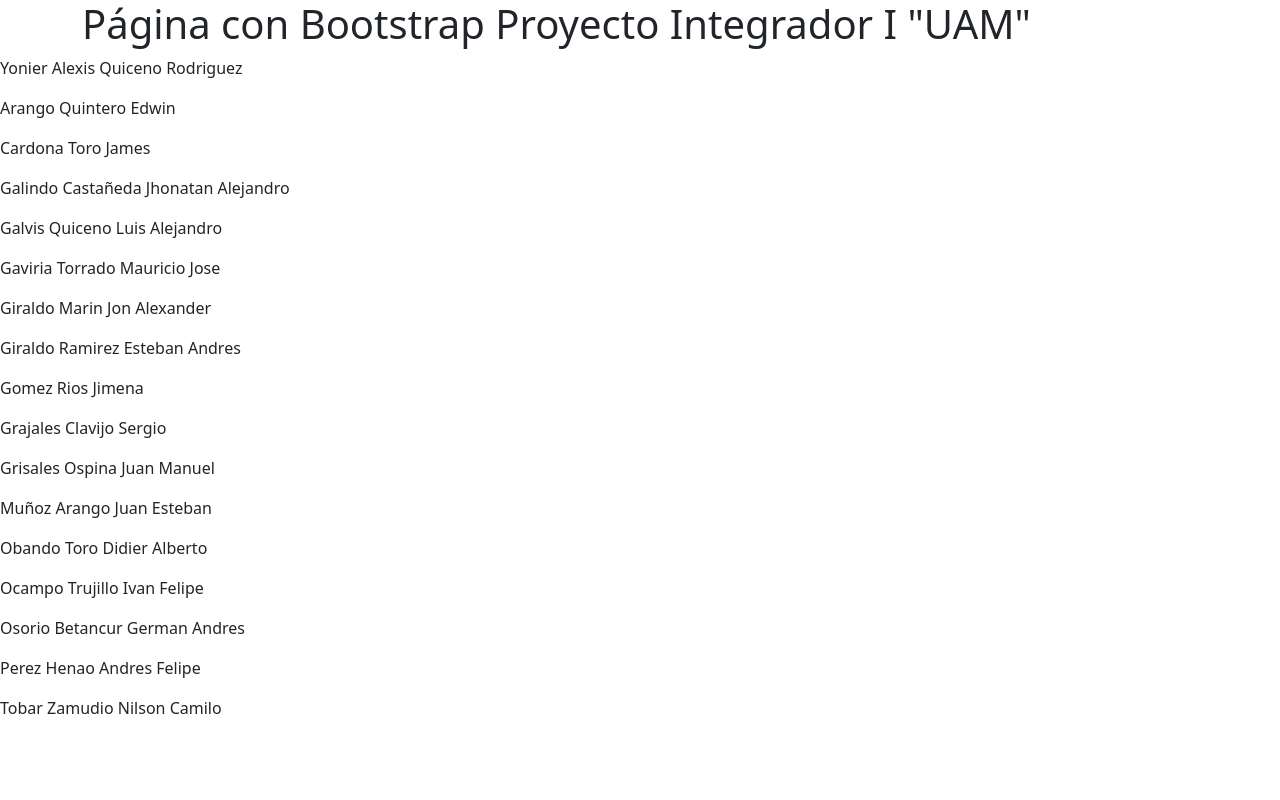
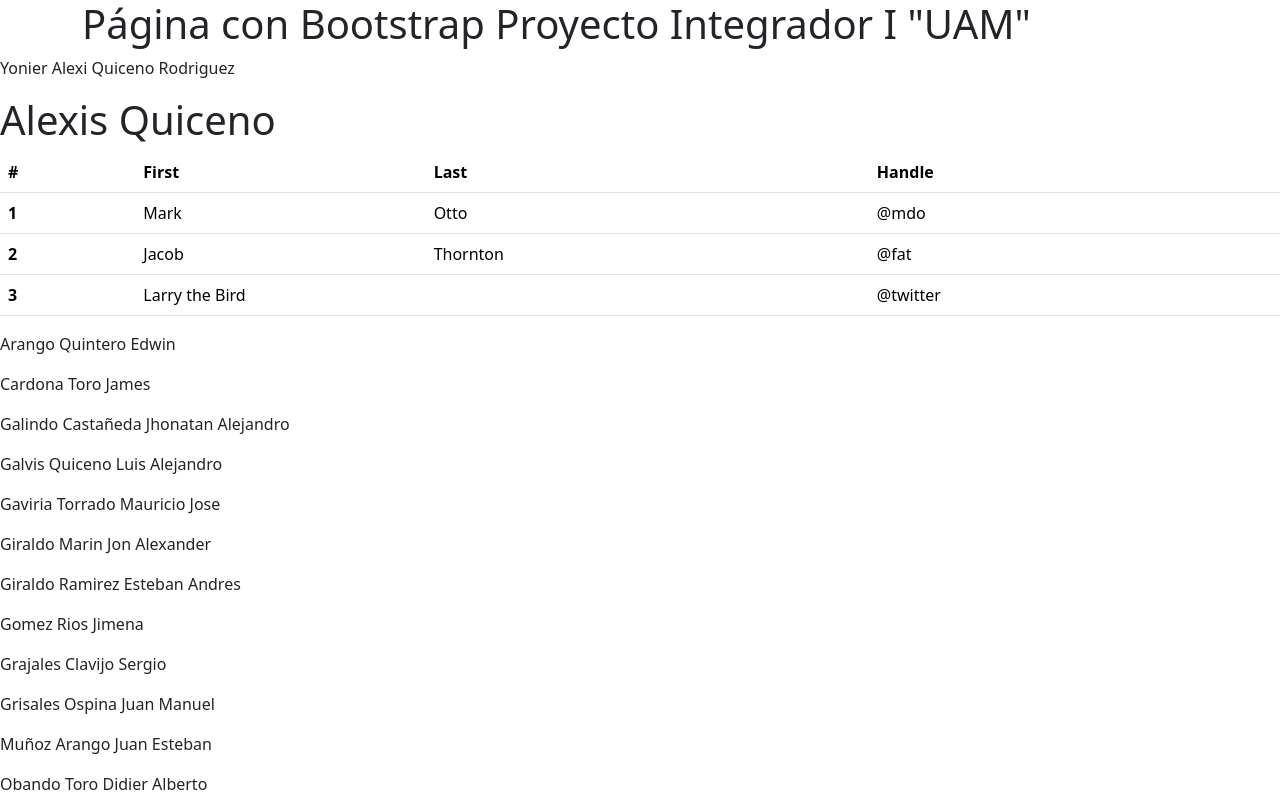
Before and after one commit to AlexisQuiceno/gituam, a plain HTML site: page index.html in a window 1280 px wide. Shown: the top 800 px of the page. Drawn offline with nearby package versions, Linux system fonts and the light colour scheme.

Commit message:
Un titulo con mi nombre y una tabla

```diff
--- a/index.html
+++ b/index.html
@@ -13,8 +13,38 @@
         <h1>Página con Bootstrap Proyecto Integrador I "UAM"</h1>
     </div>
     <!-- YONIER ALEXIS QUICENO RODRIGUEZ -->
-<div>
-    <p>Yonier Alexis Quiceno Rodriguez</p>
+<div
+    <p>Yonier Alexi Quiceno Rodriguez</p>
+    <h1>Alexis Quiceno</h1>
+    <table class="table">
+        <thead>
+          <tr>
+            <th scope="col">#</th>
+            <th scope="col">First</th>
+            <th scope="col">Last</th>
+            <th scope="col">Handle</th>
+          </tr>
+        </thead>
+        <tbody>
+          <tr>
+            <th scope="row">1</th>
+            <td>Mark</td>
+            <td>Otto</td>
+            <td>@mdo</td>
+          </tr>
+          <tr>
+            <th scope="row">2</th>
+            <td>Jacob</td>
+            <td>Thornton</td>
+            <td>@fat</td>
+          </tr>
+          <tr>
+            <th scope="row">3</th>
+            <td colspan="2">Larry the Bird</td>
+            <td>@twitter</td>
+          </tr>
+        </tbody>
+      </table>
 </div>
 
 <!-- ARANGO QUINTERO EDWIN -->
```
